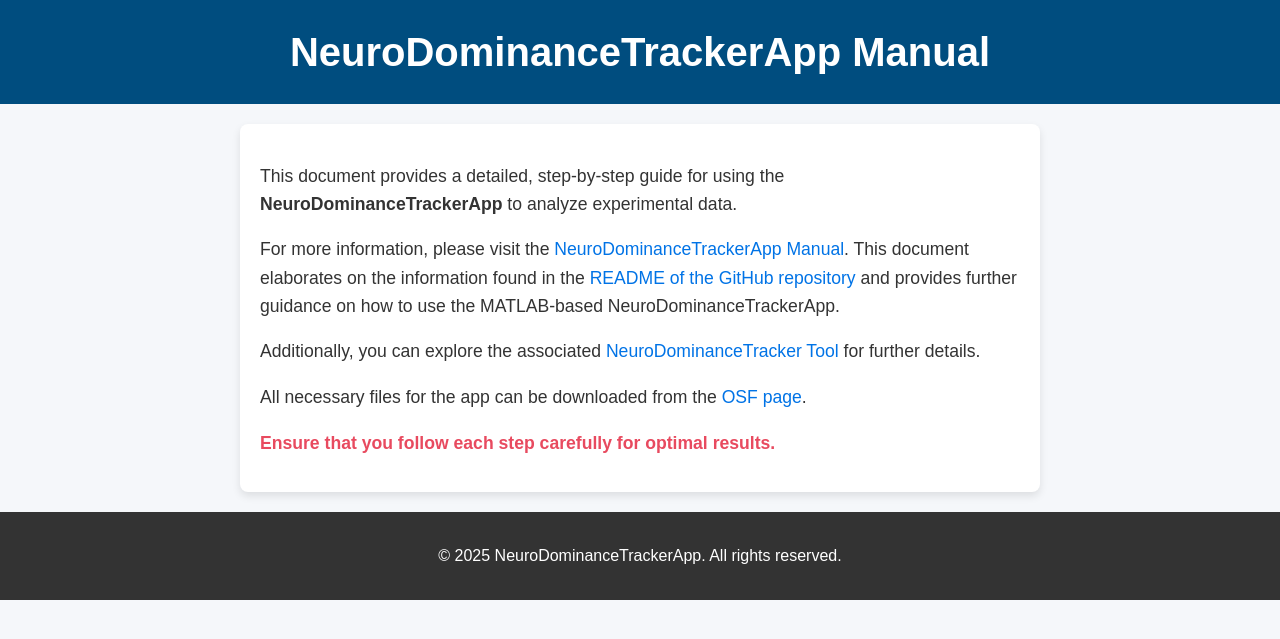
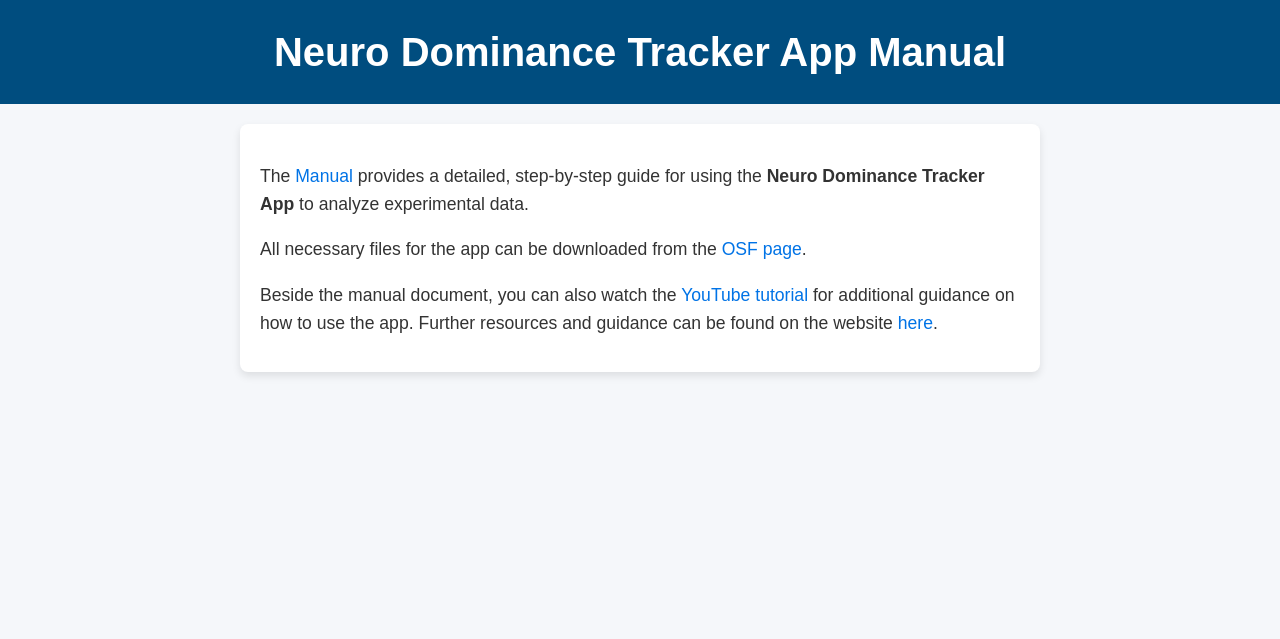
Before and after one commit to nbahador/NeuroDominanceTracker-Tool, a Jekyll site: the page neurodominancetracker_manual.html, which Jekyll copies as it is, in a window 1280 px wide. Shown: the top 639 px of the page. Built offline with Jekyll 4.4.1, drawn with Linux system fonts in a browser that asks for light colours.

Commit message:
Update neurodominancetracker_manual.html

```diff
--- a/neurodominancetracker_manual.html
+++ b/neurodominancetracker_manual.html
@@ -4,7 +4,7 @@
     <meta charset="UTF-8">
     <meta name="viewport" content="width=device-width, initial-scale=1.0">
     <meta http-equiv="X-UA-Compatible" content="ie=edge">
-    <title>NeuroDominanceTrackerApp Manual</title>
+    <title>Neuro Dominance Tracker App Manual</title>
     <style>
         body {
             font-family: 'Arial', sans-serif;
@@ -61,26 +61,19 @@
 <body>
 
 <header>
-    <h1>NeuroDominanceTrackerApp Manual</h1>
+    <h1>Neuro Dominance Tracker App Manual</h1>
 </header>
 
 <section>
     <div class="content">
-        <p>This document provides a detailed, step-by-step guide for using the <strong>NeuroDominanceTrackerApp</strong> to analyze experimental data.</p>
-
-        <p>For more information, please visit the <a href="https://docs.google.com/document/d/10qLwA9YZCf_VvvBvtcigR9_40KGqYdSXEib50vZ26j8/edit?tab=t.0" target="_blank">NeuroDominanceTrackerApp Manual</a>. This document elaborates on the information found in the <a href="https://github.com/nbahador/NeuroDominanceTrackerApp/blob/main/README.md" target="_blank">README of the GitHub repository</a> and provides further guidance on how to use the MATLAB-based NeuroDominanceTrackerApp.</p>
-
-        <p>Additionally, you can explore the associated <a href="https://nbahador.github.io/NeuroDominanceTracker-Tool/" target="_blank">NeuroDominanceTracker Tool</a> for further details.</p>
+        <p>The <a href="https://docs.google.com/document/d/10qLwA9YZCf_VvvBvtcigR9_40KGqYdSXEib50vZ26j8/edit?tab=t.0" target="_blank">Manual</a> provides a detailed, step-by-step guide for using the <strong>Neuro Dominance Tracker App</strong> to analyze experimental data.</p>
 
         <p>All necessary files for the app can be downloaded from the <a href="https://osf.io/rf3mn/" target="_blank">OSF page</a>.</p>
 
-        <p class="important">Ensure that you follow each step carefully for optimal results.</p>
+        <p>Beside the manual document, you can also watch the <a href="https://nbahador.github.io/NeuroDominanceTracker-Tool/video.html" target="_blank">YouTube tutorial</a> for additional guidance on how to use the app. Further resources and guidance can be found on the website <a href="https://nbahador.github.io/NeuroDominanceTracker-Tool/manual.html" target="_blank">here</a>.</p>
+
     </div>
 </section>
 
-<footer>
-    <p>&copy; 2025 NeuroDominanceTrackerApp. All rights reserved.</p>
-</footer>
-
 </body>
 </html>
```
